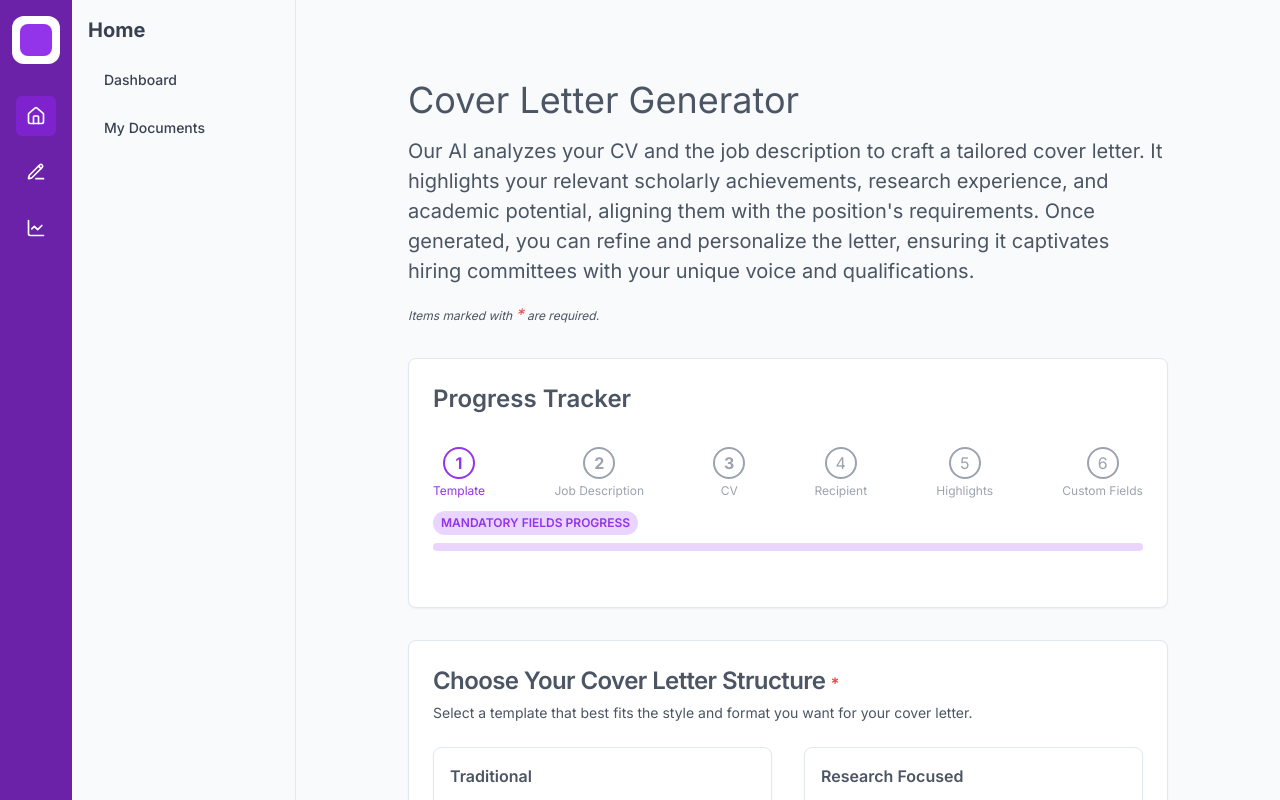
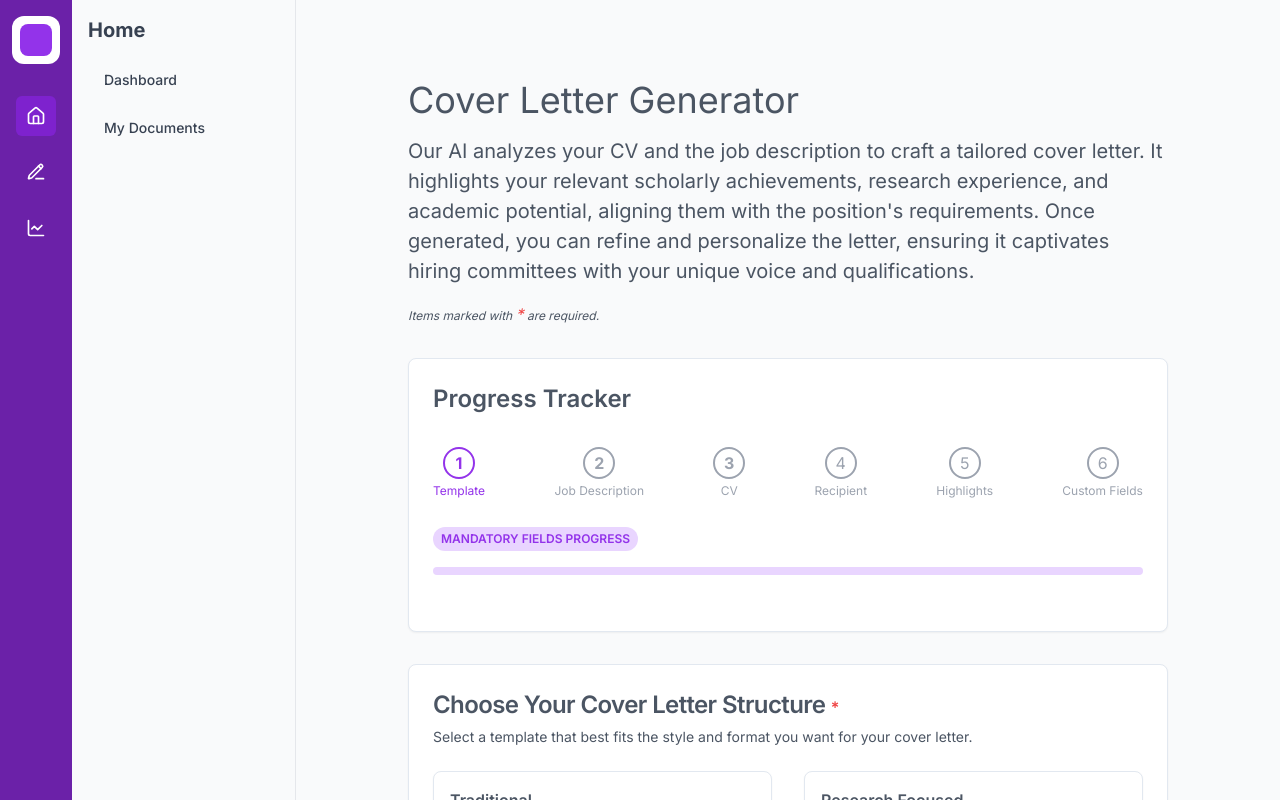
Before and after one commit to Naxus28/lumina.ai, a Next.js app: page /cover-letter in a window 1280 px wide. Shown: the top 800 px of the page. Built offline with nearby package versions, Linux system fonts and the light colour scheme.

Commit message:
Changes placeholder university

```diff
--- a/app/(auth)/cover-letter/components/document-templates/CoverLetterExample.tsx
+++ b/app/(auth)/cover-letter/components/document-templates/CoverLetterExample.tsx
@@ -20,7 +20,7 @@ jane.doe@email.com
 Dr. John Smith
 Chair, Search Committee
 Department of English
-University of California, Berkeley
+Traditional Academic University
 Berkeley, CA 94720
 
 Dear Dr. Smith and Members of the Search Committee,
@@ -29,7 +29,7 @@ Dear Dr. Smith and Members of the Search Committee,
 			{
 				title: 'Introduction',
 				content:
-					"I am writing to apply for the position of Assistant Professor of English at the University of California, Berkeley. As a recent Ph.D. graduate from Stanford University with a specialization in 20th Century American Literature, I am excited about the opportunity to contribute to your department's renowned program.",
+					"I am writing to apply for the position of Assistant Professor of English at the Traditional Academic University. As a recent Ph.D. graduate from Stanford University with a specialization in 20th Century American Literature, I am excited about the opportunity to contribute to your department's renowned program.",
 			},
 			{
 				title: 'Research',
--- a/app/components/ProgressBar.tsx
+++ b/app/components/ProgressBar.tsx
@@ -57,7 +57,7 @@ export const ProgressBar: React.FC<ProgressBarProps> = ({ steps, currentStep, on
 						))}
 					</div>
 					<div className="relative pt-1">
-						<div className="flex mb-2 items-center justify-between">
+						<div className="flex mb-2 items-center justify-between mt-4 mb-4">
 							<div className="text-xs font-semibold inline-block py-1 px-2 uppercase rounded-full text-purple-600 bg-purple-200">
 								Mandatory Fields Progress
 							</div>
```
